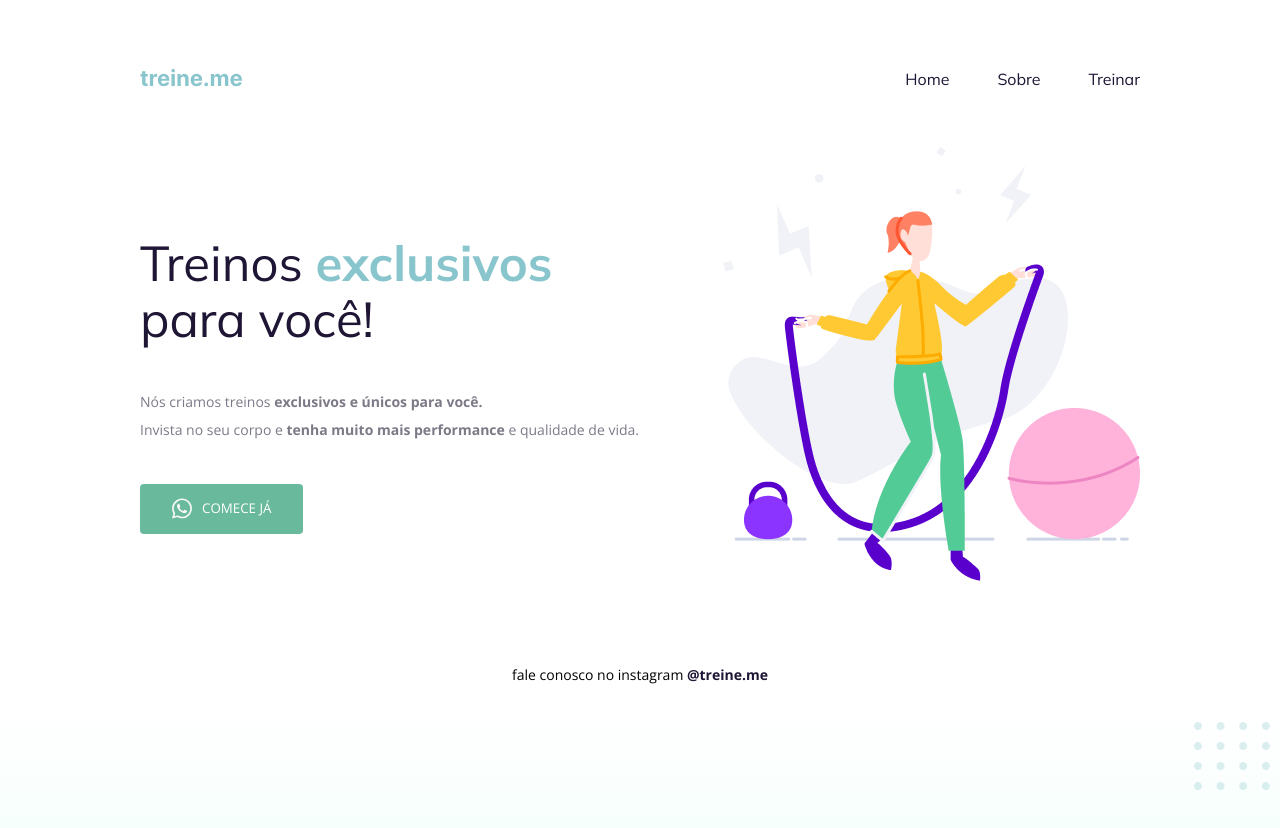
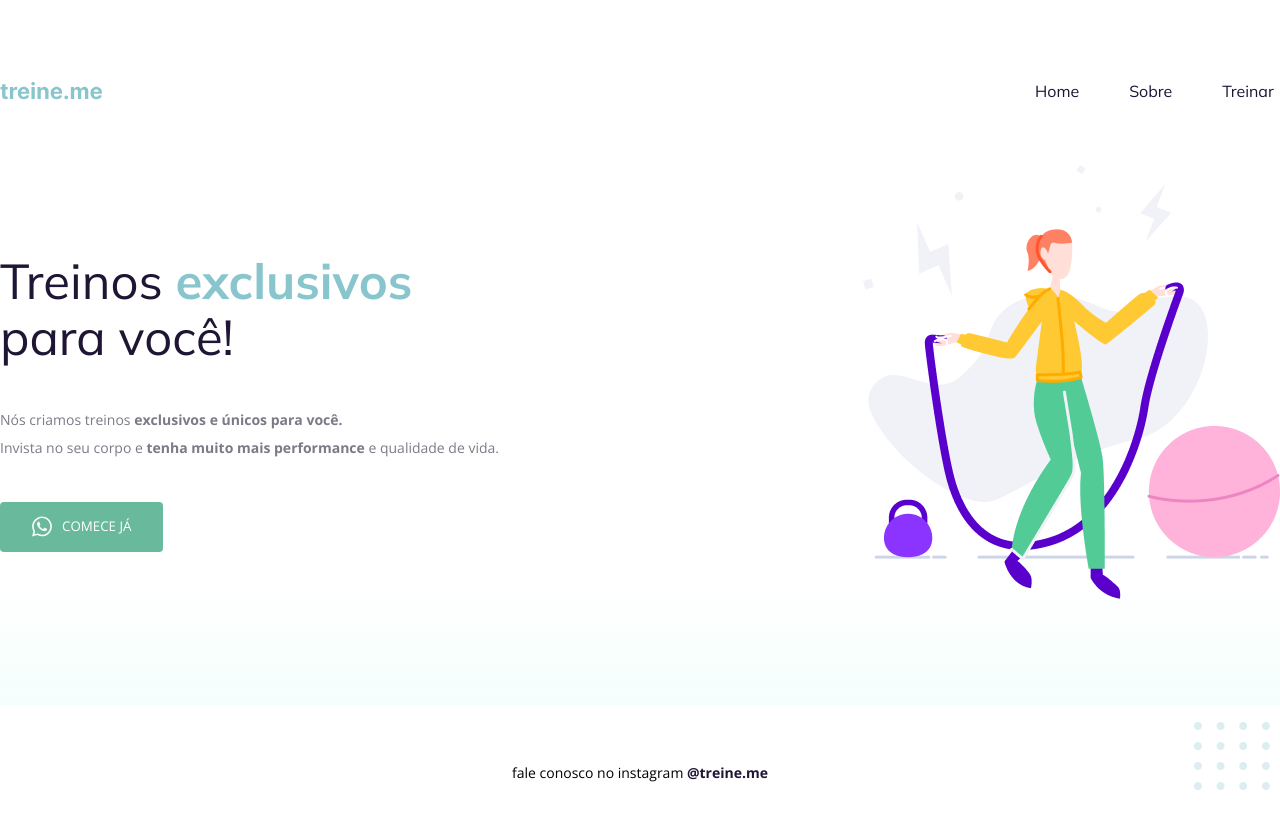
Before and after one commit to vanessaugioni/Basic_site, a plain HTML site: page index.html in a window 1280 px wide. After the commit the page ends 800 px from the top, so only its background shows below. Drawn offline with nearby package versions, Linux system fonts and the light colour scheme.

Commit message:
:sparkles: feat: Correções

```diff
--- a/style.css
+++ b/style.css
@@ -1,42 +1,50 @@
 body {
   margin: 0;
-
+  padding: 0;
   font-family: "Open Sans", sans-serif;
-
   background: linear-gradient(180deg, rgba(227, 255, 248, 0.00) 82.08%, rgba(227, 255, 248, 0.38) 100%);
-
-  height: 100vh;
+  height: 100%;
 }
 
 .page {
-  width: 1000px;
+  margin: 0;
+  padding: 0;
+  width: 80rem;
+  height: 80vh;
   margin: 65px auto 0;
+  justify-content: space-between;
 }
 
 nav {
   display: flex;
   justify-content: space-between;
+  gap: 10px;
+  margin-bottom: 3rem;
   align-items: center;
-
-  margin-bottom: 55px;
+  width: 65rem;
 }
 
 ul {
   display: flex;
-  gap: 48px;
+  gap: 50px;
   list-style: none;
-  margin: 0;
-  padding: 0;
+  justify-content: space-between;
+  width: 5px;
+
 }
 
 a {
   color: #1f1534;
   text-decoration: none;
+  width: 10px;
+  justify-content: space-between;
 }
 
 ul li a:hover {
   font-weight: bold;
+
 }
+
 
 h1,
 ul {
@@ -97,10 +105,9 @@ button:hover{
 footer {
   font-size: 14px;
   line-height: 28px;
-
   text-align: center;
-
-  margin-top: 80px;
+  justify-content: center;
+  margin-top: 10rem;
 }
 
 footer a {
```
